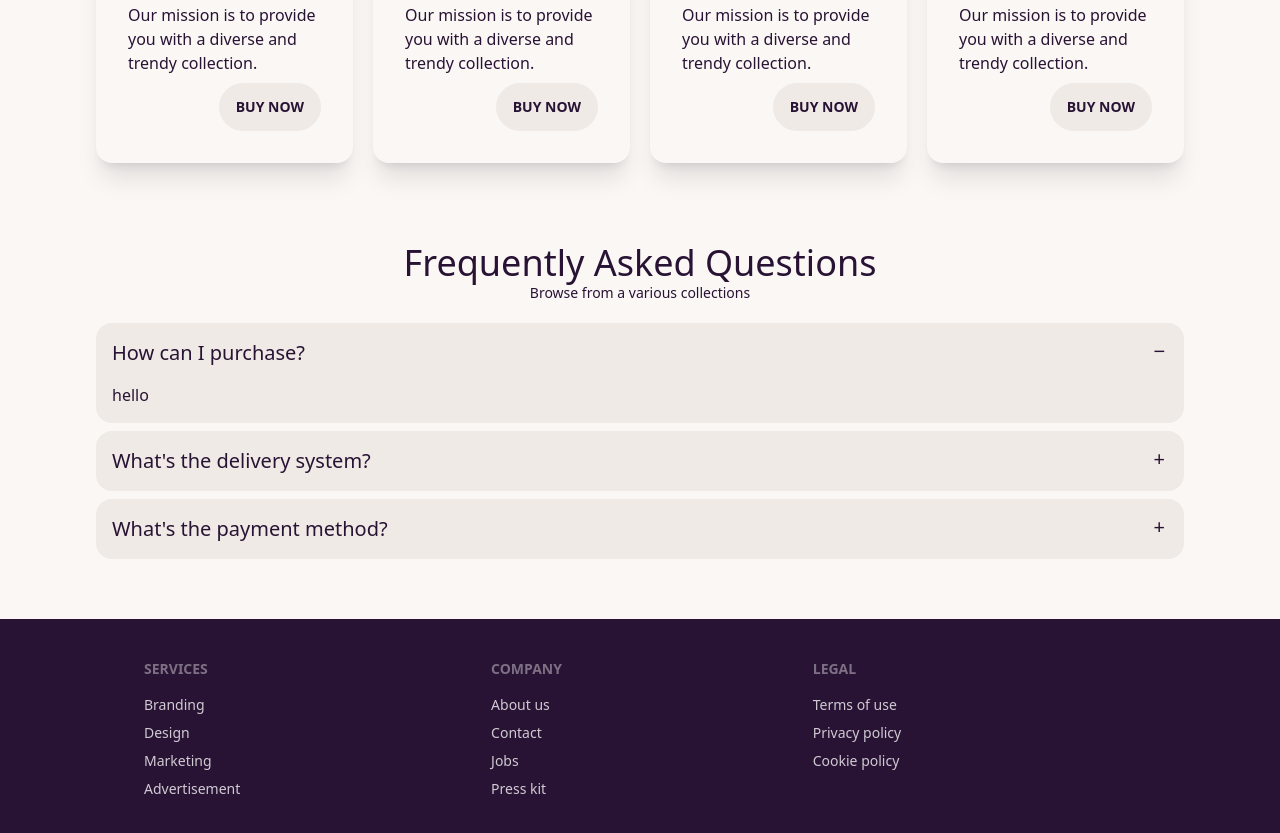
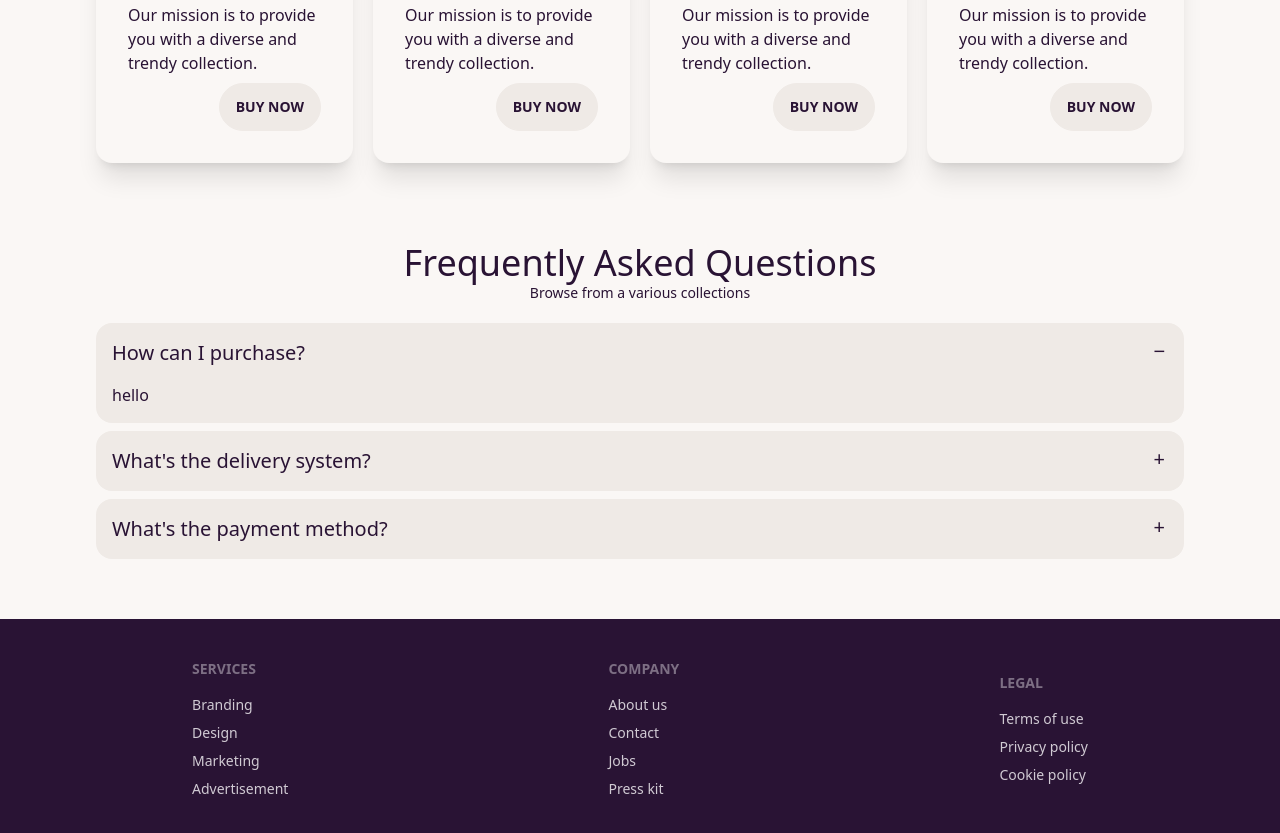
Before and after one commit to webgurusam/daisy-man, a plain HTML site: page index.html in a window 1280 px wide. Shown: the part 1903-2736 px from the top of the page. Drawn offline with nearby package versions, Linux system fonts and the light colour scheme.

Commit message:
added footer section with daisyui & tailwindcss

```diff
--- a/index.html
+++ b/index.html
@@ -249,7 +249,7 @@
     <!-- main section ends here -->
 
     <!-- footer section starts here -->
-    <footer class="footer p-10 px-36 bg-neutral text-neutral-content">
+    <footer class="footer place-items-center lg:gap-56 p-10 lg:px-36 bg-neutral text-neutral-content">
         <nav>
           <header class="footer-title">Services</header>
           <a class="link link-hover">Branding</a>
@@ -272,6 +272,5 @@
         </nav>
     </footer>
     <!-- footer section ends here -->
-
 </body>
 </html>
```
